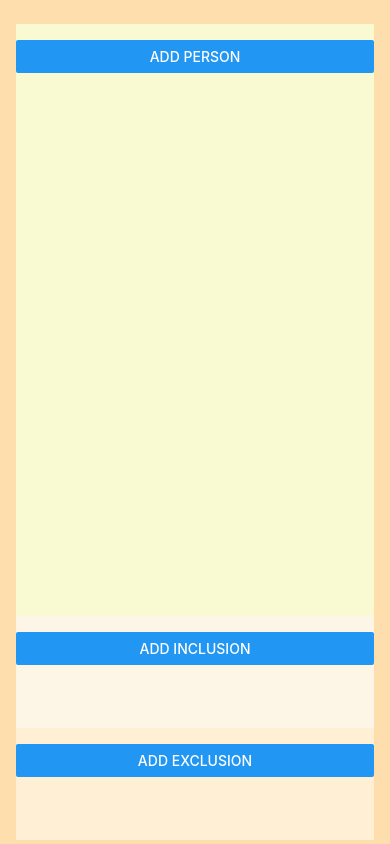
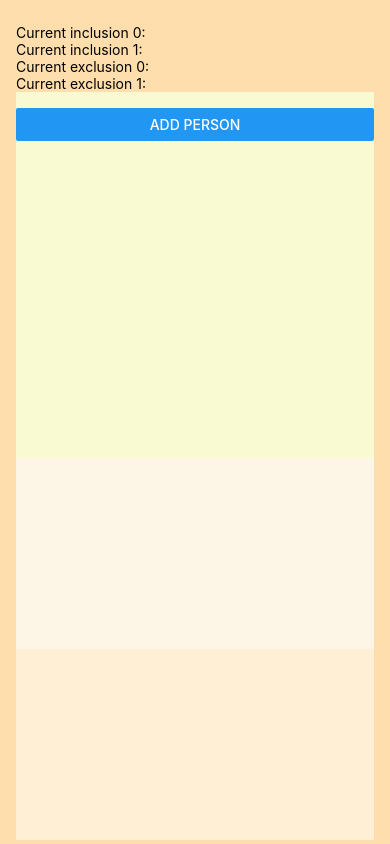
Before and after one commit to bneeland/simple-gifts-app-react-native, a React Native app: screen / in a window 390 px wide. Built offline with nearby package versions, Linux system fonts and the light colour scheme.

Commit message:
Getting inclusions in with confirmation

```diff
--- a/App.js
+++ b/App.js
@@ -6,7 +6,9 @@ import PersonAddInput from './components/PersonAddInput';
 import PersonDeleteConfirm from './components/PersonDeleteConfirm';
 
 import InclusionAddSelect from './components/InclusionAddSelect';
+import InclusionItem from './components/InclusionItem';
 import ExclusionAddSelect from './components/ExclusionAddSelect';
+import ExclusionItem from './components/ExclusionItem';
 
 export default function App() {
   const [isAddPersonMode, setIsAddPersonMode] = useState(false);
@@ -58,37 +60,20 @@ export default function App() {
   const startInclusionHandler = (personId) => {
     setIsAddInclusionMode(true);
     setCurrentInclusion([personId]);
-    console.log('')
-    console.log('')
-    console.log('')
-    console.log('')
-    console.log('')
-    console.log('')
-    console.log('')
-    console.log('')
-    console.log('')
-    console.log('')
-    console.log('')
-    console.log('')
-    console.log('')
-    console.log('')
-    console.log('')
-    console.log('')
-    console.log('')
-    console.log('')
-    console.log('')
-    console.log('')
-    console.log('')
-    console.log('')
-    console.log('')
-    console.log('')
-    console.log('')
     console.log(currentInclusion);
-  }
+  };
   const stopInclusionHandler = (personId) => {
     setCurrentInclusion(currentPersonId => [
       ...currentPersonId, personId
     ]);
+    console.log(currentInclusion);
+  };
+  const confirmInclusionHandler = () => {
+    setListedInclusions(currentInclusions => [
+      ...currentInclusions,
+      { id: Math.random()*Math.pow(10,18).toString(), from: currentInclusion[0], to: currentInclusion[1] }
+    ]);
+    setCurrentInclusion([]);
     setIsAddInclusionMode(false);
     console.log(currentInclusion);
   }
@@ -97,14 +82,18 @@ export default function App() {
     setIsAddExclusionMode(true);
     setCurrentExclusion([personId]);
     console.log(currentExclusion);
-  }
+  };
   const stopExclusionHandler = (personId) => {
     setCurrentExclusion(currentPersonId => [
       ...currentPersonId, personId
     ]);
+    setListedExclusions(currentExclusions => [
+      ...currentExclusions,
+      { id: Math.random()*Math.pow(10,18).toString(), from: currentExclusion[0], to: currentExclusion[1] }
+    ]);
     setIsAddExclusionMode(false);
     console.log(currentExclusion);
-  }
+  };
 
   const cancelAddInclusionHandler = () => {
     setIsAddInclusionMode(false);
@@ -116,6 +105,10 @@ export default function App() {
 
   return (
     <View style={styles.screen}>
+      <Text>Current inclusion 0: {currentInclusion[0]}</Text>
+      <Text>Current inclusion 1: {currentInclusion[1]}</Text>
+      <Text>Current exclusion 0: {currentExclusion[0]}</Text>
+      <Text>Current exclusion 1: {currentExclusion[1]}</Text>
       <View style={styles.peopleContainer}>
         <Button title="Add person" onPress={() => setIsAddPersonMode(true)} />
         <FlatList
@@ -128,18 +121,42 @@ export default function App() {
               email={itemData.item.email}
               onDelete={deletePersonHandler}
               onStartInclusion={startInclusionHandler}
+              onStopInclusion={stopInclusionHandler}
+              onConfirmInclusion={confirmInclusionHandler}
+              // onCancelInclusion={cancelInclusionHandler}
               onStartExclusion={startExclusionHandler}
-              onStopInclusion={stopInclusionHandler}
               onStopExclusion={stopExclusionHandler}
+              // onConfirmExclusion={confirmExclusionHandler}
+              // onCancelExclusion={cancelExclusionHandler}
             />
           )}
         />
       </View>
       <View style={styles.inclusionsContainer}>
-        <Button title="Add inclusion" onPress={() => setIsAddInclusionMode(true)} />
+        <FlatList
+          keyExtractor={(item, index) => item.id}
+          data={listedInclusions}
+          renderItem={itemData => (
+            <InclusionItem
+              id={itemData.item.id}
+              from={itemData.item.from}
+              to={itemData.item.to}
+            />
+          )}
+        />
       </View>
       <View style={styles.exclusionsContainer}>
-        <Button title="Add exclusion" onPress={() => setIsAddExclusionMode(true)} />
+        <FlatList
+          keyExtractor={(item, index) => item.id}
+          data={listedExclusions}
+          renderItem={itemData => (
+            <ExclusionItem
+              id={itemData.item.id}
+              from={itemData.item.from}
+              to={itemData.item.to}
+            />
+          )}
+        />
       </View>
       <PersonAddInput
         visible={isAddPersonMode}
@@ -173,7 +190,7 @@ const styles = StyleSheet.create({
     backgroundColor: 'navajowhite',
   },
   peopleContainer: {
-    flex: 6,
+    flex: 2,
     backgroundColor: 'lightgoldenrodyellow',
     paddingTop: 16,
   },
--- /dev/null
+++ b/components/ExclusionItem.js
@@ -0,0 +1,20 @@
+import React from 'react';
+import { StyleSheet, View, Text, TouchableNativeFeedback, Button } from 'react-native';
+
+const ExclusionItem = props => {
+  return (
+    <TouchableNativeFeedback>
+      <View>
+        <Text>From: {props.from}</Text>
+        <Text>To: {props.to}</Text>
+        <Text>ID: {props.id}</Text>
+      </View>
+    </TouchableNativeFeedback>
+  );
+};
+
+const styles = StyleSheet.create({
+
+});
+
+export default ExclusionItem;
--- /dev/null
+++ b/components/InclusionItem.js
@@ -0,0 +1,20 @@
+import React from 'react';
+import { StyleSheet, View, Text, TouchableNativeFeedback, Button } from 'react-native';
+
+const InclusionItem = props => {
+  return (
+    <TouchableNativeFeedback>
+      <View>
+        <Text>From: {props.from}</Text>
+        <Text>To: {props.to}</Text>
+        <Text>ID: {props.id}</Text>
+      </View>
+    </TouchableNativeFeedback>
+  );
+};
+
+const styles = StyleSheet.create({
+
+});
+
+export default InclusionItem;
--- a/components/PersonItem.js
+++ b/components/PersonItem.js
@@ -10,9 +10,13 @@ const PersonItem = props => {
         <Text>{props.id}</Text>
         <Button title="Delete" onPress={props.onDelete.bind(this, props.id)} />
         <Button title="Must give to..." onPress={props.onStartInclusion.bind(this, props.id)} />
+        <Button title="Select for inclusion" onPress={props.onStopInclusion.bind(this, props.id)} />
+        <Button title="Confirm inclusion" onPress={props.onConfirmInclusion} />
+        <Button title="Cancel inclusion" onPress={props.onCancelInclusion} />
         <Button title="Must not give to..." onPress={props.onStartExclusion.bind(this, props.id)} />
-        <Button title="Select for inclusion" onPress={props.onStopInclusion.bind(this, props.id)} />
         <Button title="Select for exclusion" onPress={props.onStopExclusion.bind(this, props.id)} />
+        <Button title="Confirm exclusion" onPress={props.onConfirmExclusion} />
+        <Button title="Cancel exclusion" onPress={props.onCancelExclusion} />
       </View>
     </TouchableNativeFeedback>
   );
```
